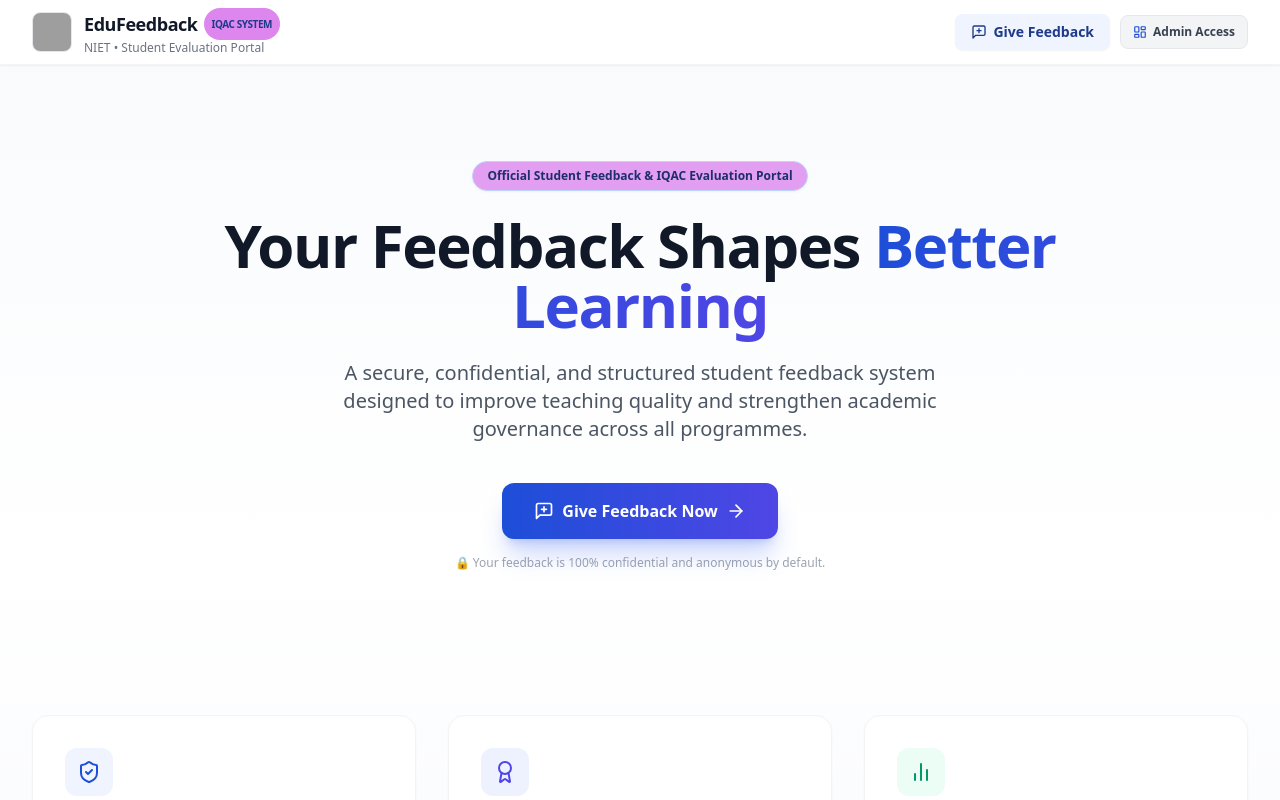
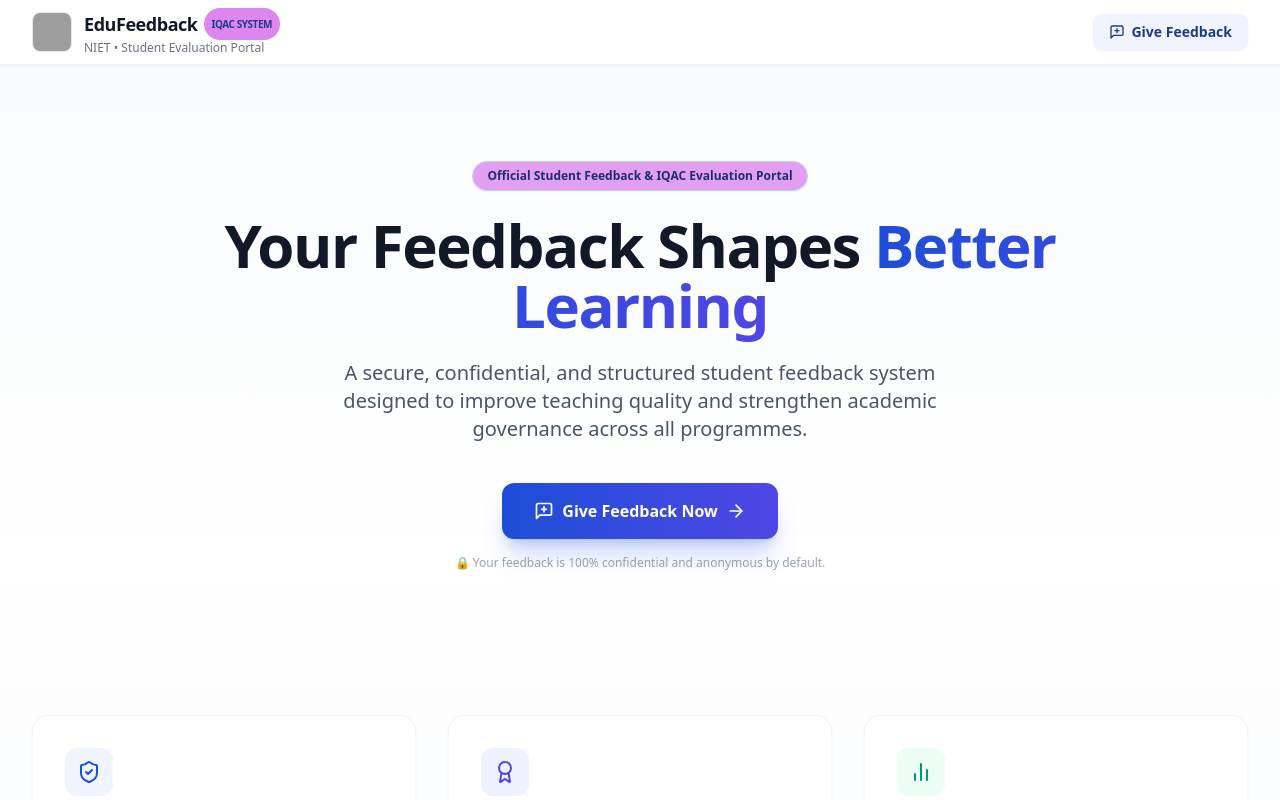
Before and after one commit to PraveenKumarinstaking/feedback, a React (Vite) app: page / in a window 1280 px wide. Shown: the top 800 px of the page. Built offline with nearby package versions, Linux system fonts and the light colour scheme; no server answers; the database is empty; grey boxes are pictures that could not be loaded.

Commit message:
fix: remove Admin Dashboard button from Navbar

```diff
--- a/src/components/layout/Navbar.tsx
+++ b/src/components/layout/Navbar.tsx
@@ -1,12 +1,10 @@
 import React from 'react';
 import { Link, useLocation } from 'react-router-dom';
-import { MessageSquarePlus, GraduationCap, ShieldCheck, LayoutDashboard } from 'lucide-react';
+import { MessageSquarePlus, GraduationCap } from 'lucide-react';
 import { useSettings } from '../../contexts/SettingsContext';
-import { useAuth } from '../../contexts/AuthContext';
 
 export const Navbar: React.FC = () => {
   const { settings } = useSettings();
-  const { isAuthenticated } = useAuth();
   const location = useLocation();
 
   return (
@@ -52,15 +50,6 @@ export const Navbar: React.FC = () => {
               <MessageSquarePlus className="w-4 h-4" />
               <span>Give Feedback</span>
             </Link>
-
-            <Link
-              to={isAuthenticated ? "/admin/dashboard" : "/admin/login"}
-              className="flex items-center gap-1.5 px-3 py-2 text-xs font-bold text-gray-700 bg-gray-100 hover:bg-gray-200 rounded-lg border border-gray-200 transition-all"
-              title="Admin Portal"
-            >
-              <LayoutDashboard className="w-3.5 h-3.5 text-brand-600" />
-              <span>{isAuthenticated ? 'Admin Dashboard' : 'Admin Access'}</span>
-            </Link>
           </nav>
         </div>
       </div>
```
